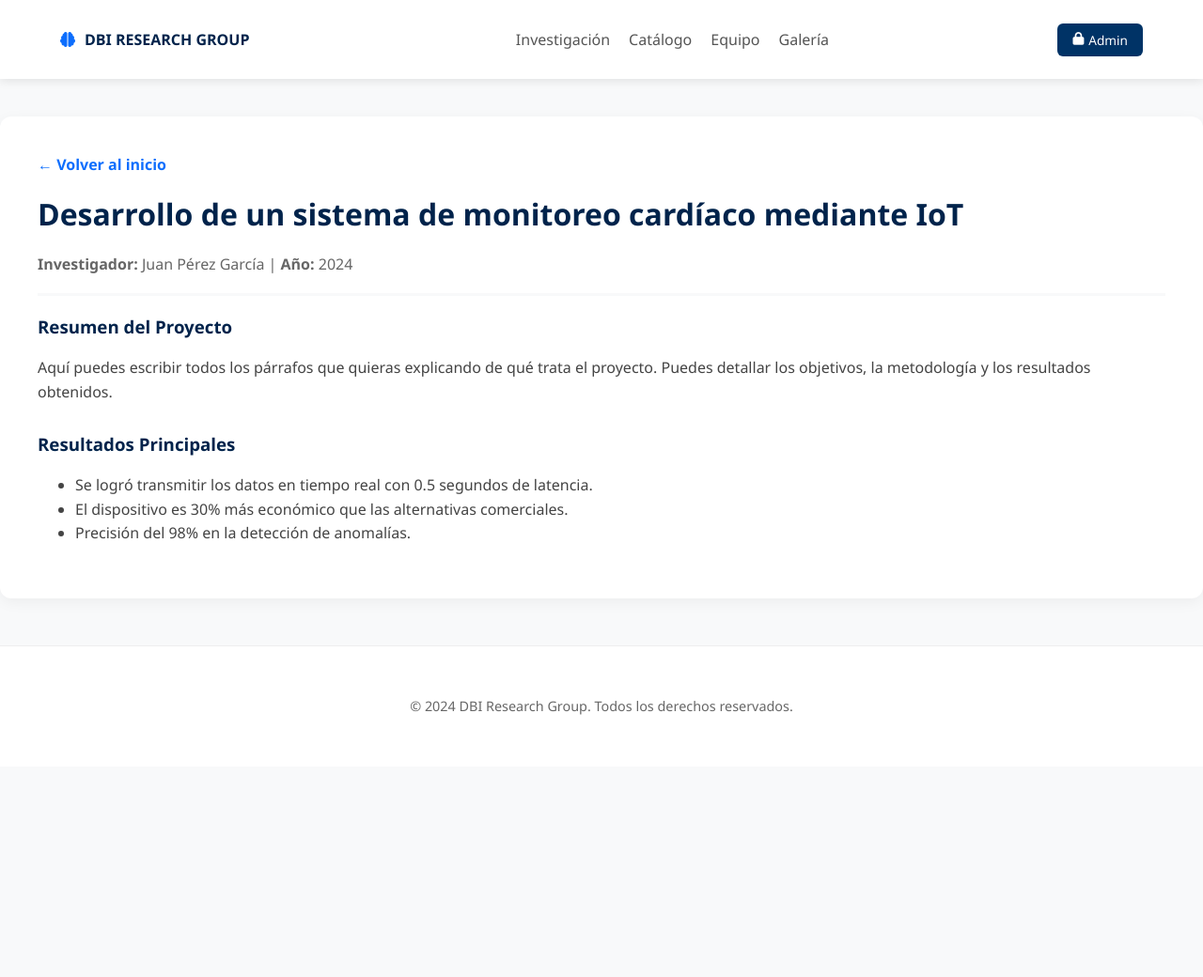
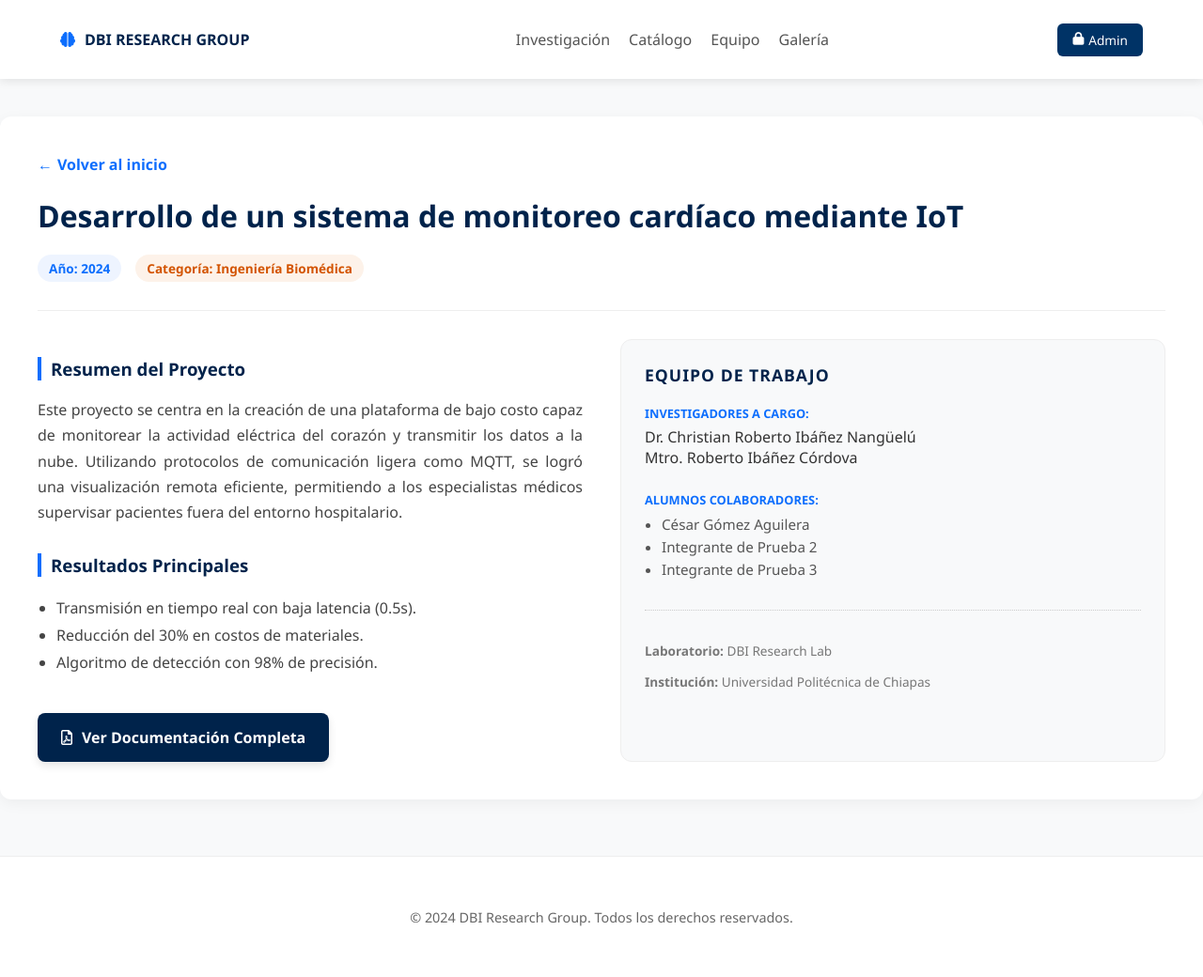
Before and after one commit to cribnez/dbi-research-web, a Jekyll site: the page built from proyectos/monitoreo-cardiaco.md, in a window 1280 px wide. Shown: the whole page at 94% size. Built offline with Jekyll 4.4.1, drawn with Linux system fonts in a browser that asks for light colours; before the commit the page ends 900 px from its top, so only the background shows below that.

Commit message:
Update monitoreo-cardiaco.md

```diff
--- a/proyectos/monitoreo-cardiaco.md
+++ b/proyectos/monitoreo-cardiaco.md
@@ -3,25 +3,67 @@ layout: default
 title: Monitoreo Cardíaco IoT
 ---
 
-<div class="container" style="background: white; padding: 40px; border-radius: 12px; margin-top: 40px; box-shadow: 0 4px 15px rgba(0,0,0,0.05);">
+<div class="container" style="background: white; padding: 40px; border-radius: 12px; margin-top: 40px; box-shadow: 0 4px 15px rgba(0,0,0,0.05); margin-bottom: 60px;">
 
-    <a href="/dbi-research-web/" style="color: var(--azul-primario); text-decoration: none; font-weight: bold;">← Volver al inicio</a>
+    <a href="{{ '/' | relative_url }}" style="color: var(--azul-primario); text-decoration: none; font-weight: bold; display: flex; align-items: center; gap: 5px;">
+        <span>←</span> Volver al inicio
+    </a>
 
-    <h1 style="color: var(--azul-oscuro); margin-top: 20px;">Desarrollo de un sistema de monitoreo cardíaco mediante IoT</h1>
-    <p style="color: #666;"><strong>Investigador:</strong> Juan Pérez García | <strong>Año:</strong> 2024</p>
+    <h1 style="color: var(--azul-oscuro); margin-top: 25px; line-height: 1.2;">Desarrollo de un sistema de monitoreo cardíaco mediante IoT</h1>
 
-    <div style="width: 100%; height: 3px; background: var(--gris-fondo); margin: 20px 0;"></div>
+    <div style="display: flex; gap: 15px; margin-top: 10px;">
+        <span style="background: #eef4ff; color: var(--azul-primario); padding: 5px 12px; border-radius: 20px; font-size: 0.85rem; font-weight: bold;">Año: 2024</span>
+        <span style="background: #fdf2e9; color: #d35400; padding: 5px 12px; border-radius: 20px; font-size: 0.85rem; font-weight: bold;">Categoría: Ingeniería Biomédica</span>
+    </div>
 
-    <h3 style="color: var(--azul-oscuro);">Resumen del Proyecto</h3>
-    <p style="color: #444; line-height: 1.6;">
-        Aquí puedes escribir todos los párrafos que quieras explicando de qué trata el proyecto. Puedes detallar los objetivos, la metodología y los resultados obtenidos.
-    </p>
+    <div style="width: 100%; height: 1px; background: #eee; margin: 30px 0;"></div>
 
-    <h3 style="color: var(--azul-oscuro); margin-top: 30px;">Resultados Principales</h3>
-    <ul style="color: #444; line-height: 1.6;">
-        <li>Se logró transmitir los datos en tiempo real con 0.5 segundos de latencia.</li>
-        <li>El dispositivo es 30% más económico que las alternativas comerciales.</li>
-        <li>Precisión del 98% en la detección de anomalías.</li>
-    </ul>
+    <div style="display: grid; grid-template-columns: repeat(auto-fit, minmax(300px, 1fr)); gap: 40px;">
+
+        <div>
+            <h3 style="color: var(--azul-oscuro); border-left: 4px solid var(--azul-primario); padding-left: 10px;">Resumen del Proyecto</h3>
+            <p style="color: #444; line-height: 1.7; text-align: justify;">
+                Este proyecto se centra en la creación de una plataforma de bajo costo capaz de monitorear la actividad eléctrica del corazón y transmitir los datos a la nube. Utilizando protocolos de comunicación ligera como MQTT, se logró una visualización remota eficiente, permitiendo a los especialistas médicos supervisar pacientes fuera del entorno hospitalario.
+            </p>
+
+            <h3 style="color: var(--azul-oscuro); margin-top: 30px; border-left: 4px solid var(--azul-primario); padding-left: 10px;">Resultados Principales</h3>
+            <ul style="color: #444; line-height: 1.8; padding-left: 20px;">
+                <li>Transmisión en tiempo real con baja latencia (0.5s).</li>
+                <li>Reducción del 30% en costos de materiales.</li>
+                <li>Algoritmo de detección con 98% de precisión.</li>
+            </ul>
+
+            <div style="margin-top: 40px;">
+                <a href="#" target="_blank" style="background: var(--azul-oscuro); color: white; padding: 15px 25px; border-radius: 8px; text-decoration: none; font-weight: bold; display: inline-flex; align-items: center; gap: 10px; box-shadow: 0 4px 10px rgba(0,0,0,0.1);">
+                    <i class="far fa-file-pdf"></i> Ver Documentación Completa
+                </a>
+            </div>
+        </div>
+
+        <div style="background: #f8f9fa; padding: 25px; border-radius: 12px; border: 1px solid #eee;">
+            <h4 style="color: var(--azul-oscuro); margin-top: 0; margin-bottom: 20px; font-size: 1.1rem; text-transform: uppercase; letter-spacing: 1px;">Equipo de Trabajo</h4>
+
+            <div style="margin-bottom: 25px;">
+                <p style="color: var(--azul-primario); font-weight: bold; font-size: 0.8rem; margin-bottom: 5px; text-transform: uppercase;">Investigadores a cargo:</p>
+                <p style="margin: 0; color: #333; font-weight: 500;">Dr. Christian Roberto Ibáñez Nangüelú</p>
+                <p style="margin: 0; color: #333; font-weight: 500;">Mtro. Roberto Ibáñez Córdova</p>
+            </div>
+
+            <div style="margin-bottom: 20px;">
+                <p style="color: var(--azul-primario); font-weight: bold; font-size: 0.8rem; margin-bottom: 5px; text-transform: uppercase;">Alumnos colaboradores:</p>
+                <ul style="margin: 0; padding-left: 18px; color: #555; font-size: 0.95rem; line-height: 1.6;">
+                    <li>César Gómez Aguilera</li>
+                    <li>Integrante de Prueba 2</li>
+                    <li>Integrante de Prueba 3</li>
+                </ul>
+            </div>
+
+            <div style="margin-top: 30px; padding-top: 20px; border-top: 1px dotted #ccc; font-size: 0.85rem; color: #777;">
+                <p><strong>Laboratorio:</strong> DBI Research Lab</p>
+                <p><strong>Institución:</strong> Universidad Politécnica de Chiapas</p>
+            </div>
+        </div>
+
+    </div>
 
 </div>
```
